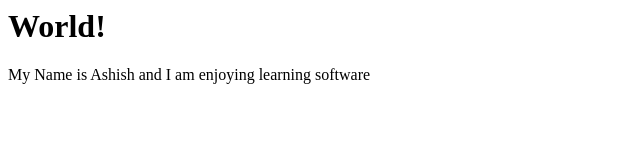
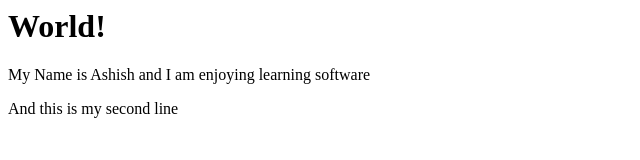
Before and after one commit to ananjian/website, a plain HTML site: page index.html in a window 1280 px wide. Shown: the whole page, without its empty margins (0-640 px from the left). Drawn offline with Linux system fonts and the light colour scheme.

Commit message:
added another line

```diff
--- a/index.html
+++ b/index.html
@@ -1,3 +1,4 @@
 
 <h1> World!</h1>
 <p> My Name is Ashish and I am enjoying learning software </p>
+<p> And this is my second line </p>
```
